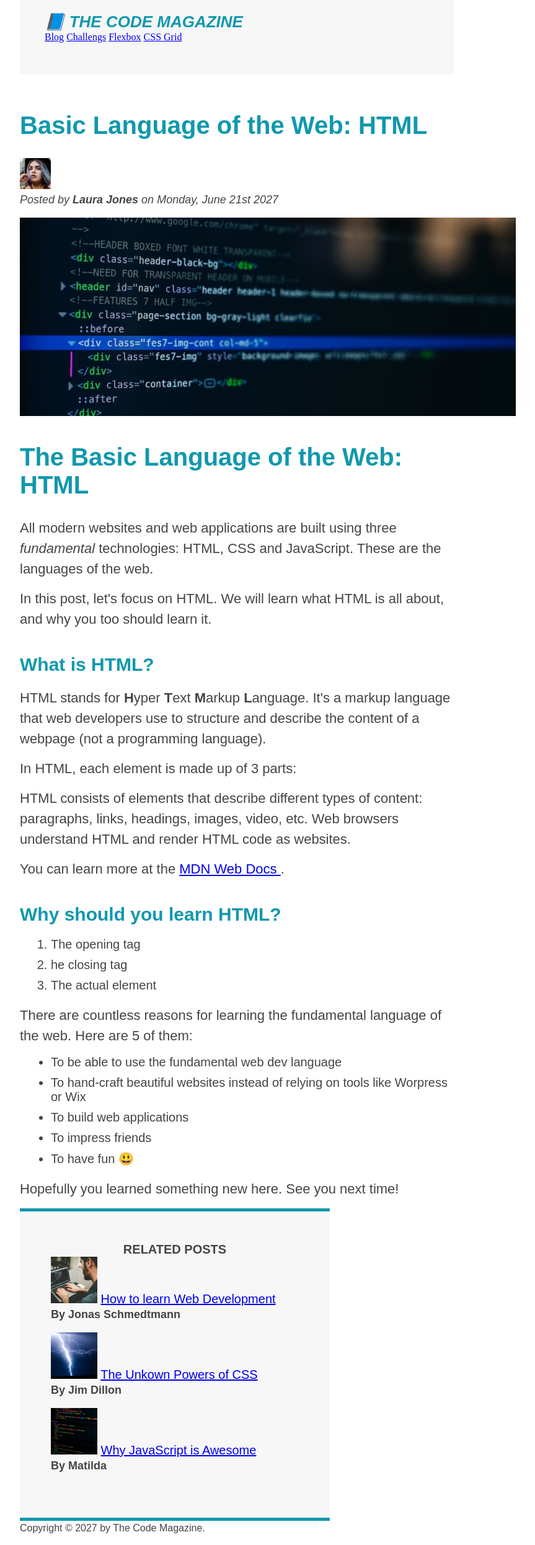
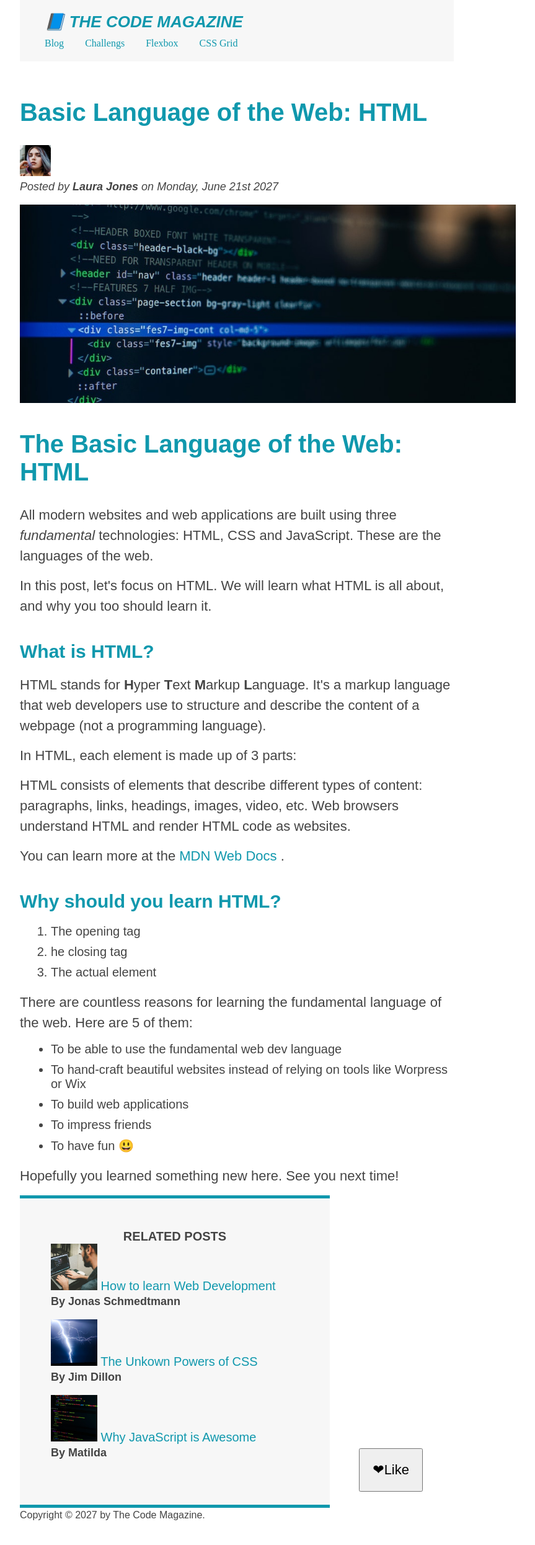
Before and after one commit to Jojo-Force/html-css-course, a plain HTML site: page 03-CSS-Fundamentals/index.html in a window 1280 px wide. Shown: the whole page at 62% size, without its empty margins (258-1121 px from the left). After the commit the page ends 2471 px from the top, so only its background shows below. Drawn offline with Linux system fonts and the light colour scheme.

Commit message:
postions

```diff
--- a/03-CSS-Fundamentals/challenge2/style.css
+++ b/03-CSS-Fundamentals/challenge2/style.css
@@ -27,6 +27,7 @@ strong {
 
 a:link,
 a:visited {
+  background-color: orange;
   color: black;
 }
 
--- a/03-CSS-Fundamentals/index.html
+++ b/03-CSS-Fundamentals/index.html
@@ -37,6 +37,7 @@
             height="200"
             class="post-img"
           />
+          <button>❤Like</button>
         </header>
         <h2>The Basic Language of the Web: HTML</h2>
         <p>
--- a/03-CSS-Fundamentals/style.css
+++ b/03-CSS-Fundamentals/style.css
@@ -41,6 +41,7 @@ p {
   font-size: 22px;
   line-height: 1.5; /*行高1.5倍字体大小*/
   margin-bottom: 15px;
+  /* display: inline; */
 }
 
 ul,
@@ -91,7 +92,6 @@ li:last-child {
   /* 上下20px 左右40px*/
   padding: 20px 40px;
   margin-bottom: 60px;
-  height: 80px;
 }
 
 .post-header {
@@ -132,4 +132,42 @@ body {
   margin-right: auto; */
   /* 上下0 左右auto*/
   margin: 0 auto;
+  position: relative;
 }
+
+a:link,
+a:visited {
+  color: #1098ad;
+  text-decoration: none;
+}
+
+a:hover,
+a:active {
+  color: red;
+  font-weight: bold;
+  text-decoration: underline;
+}
+
+nav a:link {
+  /* background-color: orangered;
+  margin: 20px;
+  padding: 20px;
+
+  display: block; */
+  margin-right: 30px;
+  margin-top: 10px;
+  display: inline-block;
+}
+
+nav a:link:last-child {
+  margin-right: 0;
+}
+
+button {
+  font-size: 22px;
+  padding: 20px;
+  cursor: pointer;
+  position: absolute;
+  bottom: 50px;
+  right: 50px;
+}
```
